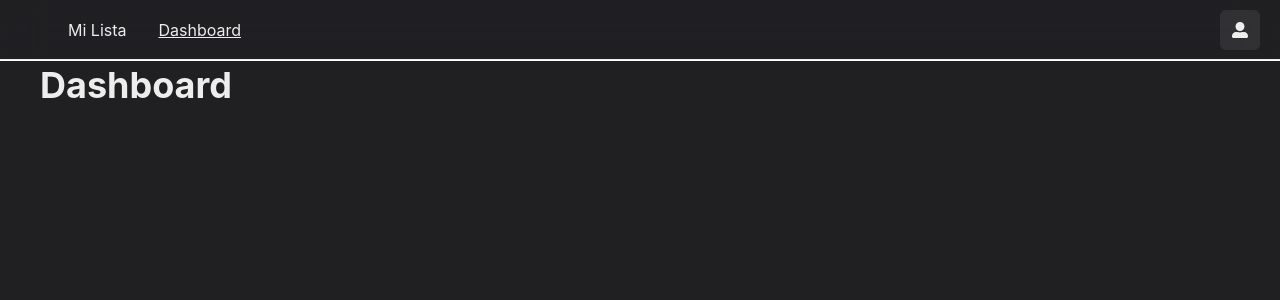
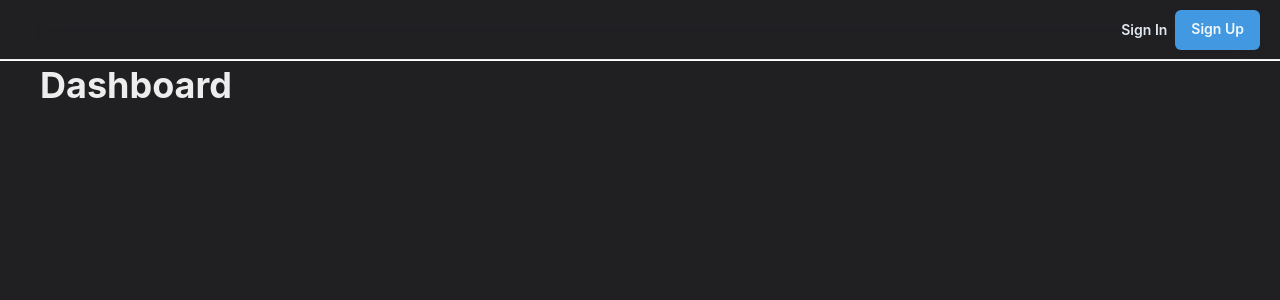
Before and after one commit to Helwyr97/galiseries, a Next.js app: page /dashboard in a window 1280 px wide. Shown: the top 300 px of the page. Built offline with nearby package versions, Linux system fonts and the light colour scheme.

Commit message:
Arreglar collapse sin links

```diff
--- a/src/components/Navbar.jsx
+++ b/src/components/Navbar.jsx
@@ -46,8 +46,8 @@ const Navbar = ({ path }) => {
   const { isOpen, onToggle } = useDisclosure();
   const showNavbar = useRecoilValue(showNavbarState);
 
-  const user = true;
-  const isAdmin = true;
+  const user = false;
+  const isAdmin = false;
 
   const handleLogOut = () => {
     // signOut(() => setUser(null));
@@ -76,7 +76,7 @@ const Navbar = ({ path }) => {
         borderStyle={"solid"}
         align={"center"}
       >
-        <Flex mr={2} display={{ base: "flex", md: "none" }}>
+        <Flex mr={2} display={user ? { base: "flex", md: "none" } : "none"}>
           <IconButton
             onClick={onToggle}
             icon={isOpen ? <CloseIcon /> : <HamburgerIcon />}
```
